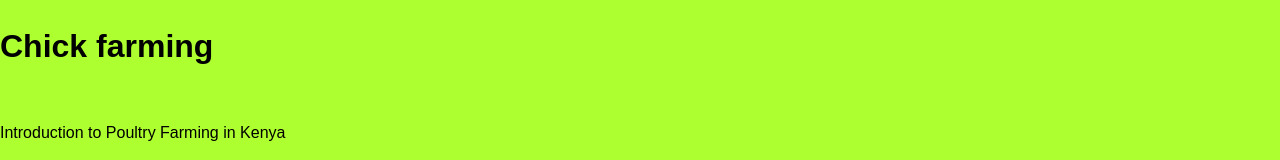
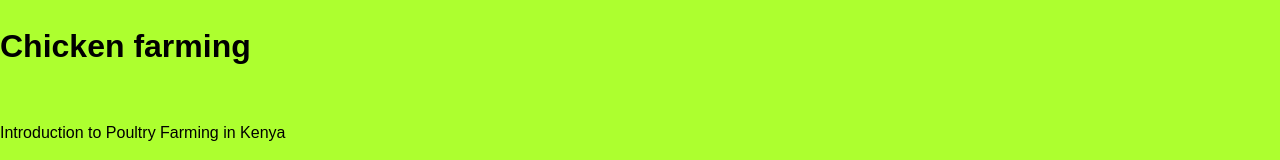
Before and after one commit to KennedyWanderaMeri/project101, a plain HTML site: page chick.html in a window 1280 px wide. Shown: the top 160 px of the page. Drawn offline with Linux system fonts and the light colour scheme.

Commit message:
Update chick.html

```diff
--- a/chick.html
+++ b/chick.html
@@ -3,11 +3,11 @@
 <head>
     <meta charset="UTF-8">
     <meta name="viewport" content="width=device-width, initial-scale=1.0">
-    <title><h1>Chick farming</h1></title>
+    <title><h1>Chicken farming</h1></title>
     <link rel="stylesheet" href="style.css">
 </head>
 <body>
-  <h1>Chick farming</h1>
+  <h1>Chicken farming</h1>
 
 <br>Introduction to Poultry Farming in Kenya</br>
 <section1>
```
